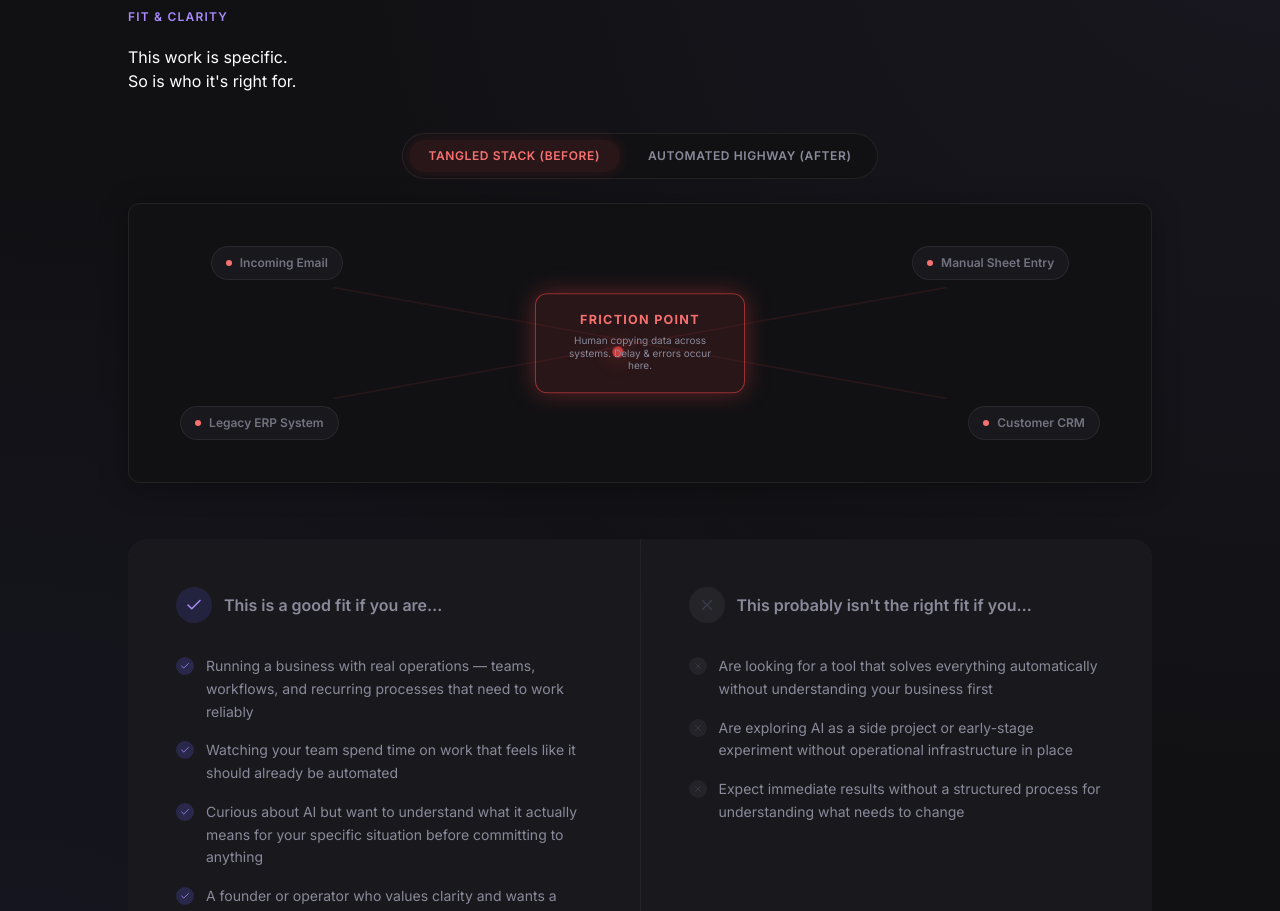
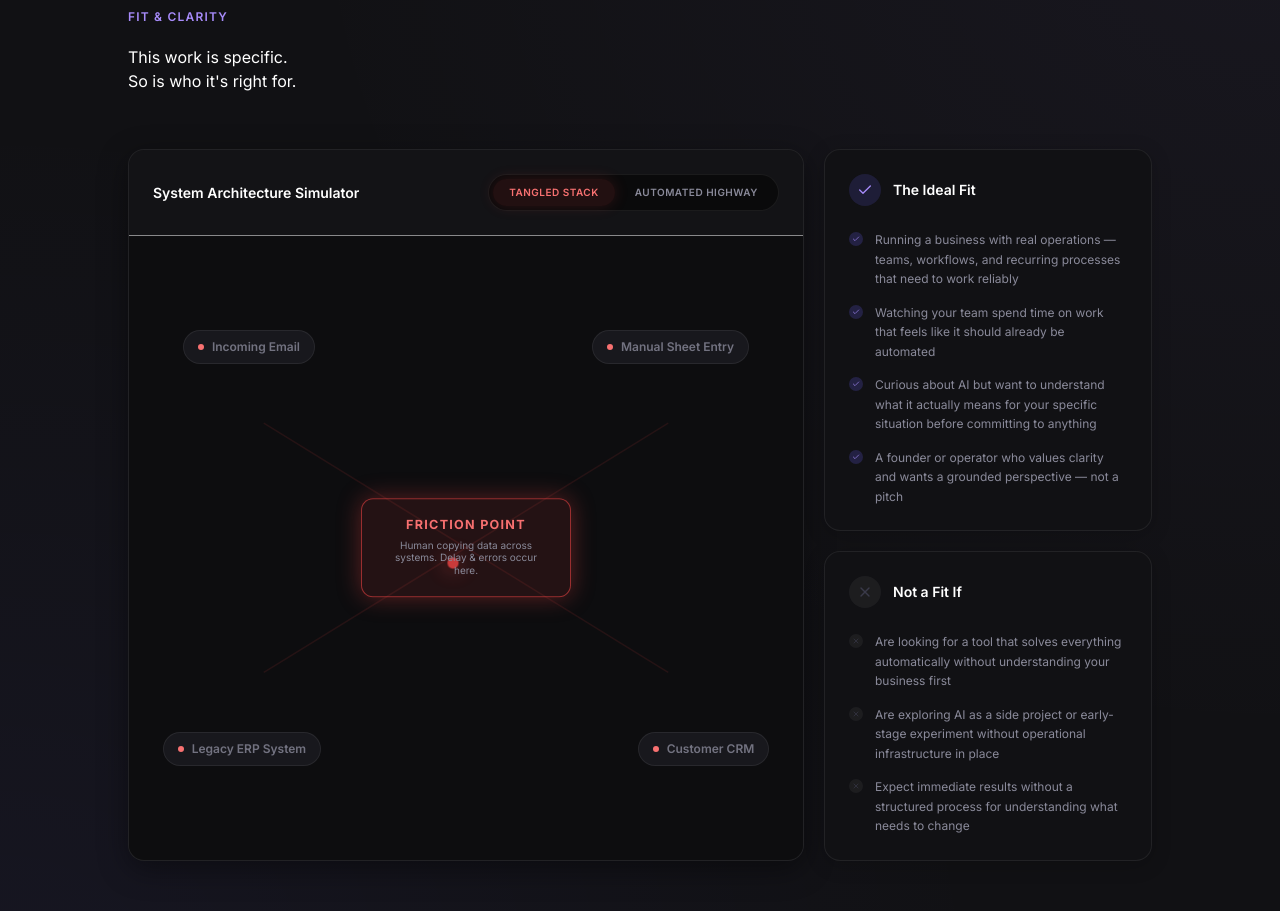
Before and after one commit to jordanjazzroberts26-spec/B2B-AI-AUTOMATION-LEADGEN-LANDING-PAGE, a React (Vite) app: page / in a window 1280 px wide. Shown: the part 1880-2791 px from the top of the page. Built offline with nearby package versions, Linux system fonts and the light colour scheme; no server answers.

Commit message:
scan/modified

```diff
--- a/src/App.tsx
+++ b/src/App.tsx
@@ -9,10 +9,12 @@ import { AuditOffer } from './components/AuditOffer';
 import { WhatHappensNext } from './components/WhatHappensNext';
 import { FinalCTA } from './components/FinalCTA';
 import { Footer } from './components/Footer';
+import { CursorGlow } from './components/CursorGlow';
 
 function App() {
   return (
-    <div className="min-h-screen bg-bg text-muted font-sans">
+    <div className="min-h-screen bg-bg bg-mesh-fluid text-muted font-sans relative">
+      <CursorGlow />
       <Navbar />
       <Hero />
       <Stats />
--- /dev/null
+++ b/src/components/CursorGlow.tsx
@@ -0,0 +1,42 @@
+import { useEffect, useState } from 'react';
+
+export function CursorGlow() {
+  const [position, setPosition] = useState({ x: 0, y: 0 });
+  const [isVisible, setIsVisible] = useState(false);
+
+  useEffect(() => {
+    const handleMouseMove = (e: MouseEvent) => {
+      setPosition({ x: e.clientX, y: e.clientY });
+      if (!isVisible) setIsVisible(true);
+    };
+
+    const handleMouseLeave = () => {
+      setIsVisible(false);
+    };
+
+    window.addEventListener('mousemove', handleMouseMove);
+    window.addEventListener('mouseleave', handleMouseLeave);
+
+    return () => {
+      window.removeEventListener('mousemove', handleMouseMove);
+      window.removeEventListener('mouseleave', handleMouseLeave);
+    };
+  }, [isVisible]);
+
+  if (typeof window === 'undefined') return null;
+
+  return (
+    <div
+      className="pointer-events-none fixed inset-0 z-50 transition-opacity duration-300"
+      style={{ opacity: isVisible ? 1 : 0 }}
+    >
+      <div
+        className="absolute w-[600px] h-[600px] rounded-full blur-[100px] transition-transform duration-75 ease-out"
+        style={{
+          background: 'radial-gradient(circle, rgba(108, 99, 255, 0.08) 0%, rgba(108, 99, 255, 0) 70%)',
+          transform: `translate(${position.x - 300}px, ${position.y - 300}px)`,
+        }}
+      />
+    </div>
+  );
+}
--- a/src/components/Hero.tsx
+++ b/src/components/Hero.tsx
@@ -1,9 +1,11 @@
 import { ArrowRight } from 'lucide-react';
 import { CanvasParticles } from './CanvasParticles';
 import { useScrollProgress } from '../hooks/useScrollProgress';
+import { useScrambleText } from '../hooks/useScrambleText';
 
 export function Hero() {
   const scrollY = useScrollProgress();
+  const { displayText: scrambledHeadline } = useScrambleText("systems that weren't built to scale.", 40, 1500);
 
   return (
     <section id="hero" className="pt-32 md:pt-48 pb-20 md:pb-36 relative overflow-hidden">
@@ -24,7 +26,7 @@ export function Hero() {
           <h1 className="text-white mb-6 animate-fade-up [animation-delay:0.12s]">
             Your business runs on<br />
             <em className="not-italic bg-gradient-to-br from-accent-2 to-accent bg-clip-text text-transparent">
-              systems that weren't built to scale.
+              {scrambledHeadline}
             </em>
           </h1>
           <p className="text-lg md:text-xl text-muted max-w-[580px] mb-11 leading-relaxed animate-fade-up [animation-delay:0.24s]">
--- a/src/components/WhoItsFor.tsx
+++ b/src/components/WhoItsFor.tsx
@@ -29,33 +29,39 @@ export function WhoItsFor() {
           This work is specific.<br />So is who it's right for.
         </h2>
 
-        {/* The "Before & After" Operational Simulator */}
-        <div className="reveal mt-10 mb-6 flex justify-center">
-          <div className="bg-surface border border-border p-1.5 rounded-full inline-flex gap-2 relative z-10">
+        {/* Bento Box Grid */}
+        <div className="grid grid-cols-1 md:grid-cols-3 auto-rows-auto gap-5 mt-14 max-w-[1040px] mx-auto">
+          {/* Main Interactive Tile (2x2) */}
+          <div className="reveal md:col-span-2 md:row-span-2 bg-surface border border-border rounded-2xl overflow-hidden flex flex-col shadow-[0_8px_30px_rgba(0,0,0,0.4)] group hover:border-accent-2/30 transition-colors">
+             {/* Simulator Header / Buttons */}
+             <div className="p-5 md:p-6 border-b border-border/50 flex flex-wrap items-center justify-between gap-4 bg-surface-2/30">
+               <h3 className="text-sm font-semibold text-white m-0">System Architecture Simulator</h3>
+               <div className="bg-bg border border-border p-1 rounded-full inline-flex gap-1 relative">
                  <button
                    onClick={() => setWorkflowMode('before')}
-              className={`px-5 py-2 rounded-full text-xs font-semibold uppercase tracking-wider transition-all duration-300 border-none cursor-pointer ${
+                   className={`px-4 py-1.5 rounded-full text-[10px] font-semibold uppercase tracking-wider transition-all duration-300 border-none cursor-pointer ${
                      workflowMode === 'before'
                        ? 'bg-red-500/10 text-red-400 border border-red-500/20 shadow-[0_0_15px_rgba(239,68,68,0.15)]'
                        : 'text-muted hover:text-white bg-transparent'
                    }`}
                  >
-              Tangled Stack (Before)
+                   Tangled Stack
                  </button>
                  <button
                    onClick={() => setWorkflowMode('after')}
-              className={`px-5 py-2 rounded-full text-xs font-semibold uppercase tracking-wider transition-all duration-300 border-none cursor-pointer ${
+                   className={`px-4 py-1.5 rounded-full text-[10px] font-semibold uppercase tracking-wider transition-all duration-300 border-none cursor-pointer ${
                      workflowMode === 'after'
                        ? 'bg-accent/15 text-accent-2 border border-accent/20 shadow-[0_0_15px_rgba(108,99,255,0.20)]'
                        : 'text-muted hover:text-white bg-transparent'
                    }`}
                  >
-              Automated Highway (After)
+                   Automated Highway
                  </button>
                </div>
              </div>
 
-        <div className="reveal relative bg-surface border border-border rounded-xl h-[280px] overflow-hidden mt-6 flex items-center justify-center p-6 mb-14 shadow-[0_4px_30px_rgba(0,0,0,0.3)]">
+             {/* Simulator Area */}
+             <div className="relative flex-1 min-h-[380px] bg-bg/50">
                {workflowMode === 'before' ? (
                  <div className="absolute inset-0 w-full h-full flex items-center justify-center">
                    {/* Lines representation */}
@@ -119,44 +125,47 @@ export function WhoItsFor() {
                      CRM & Slack
                    </div>
 
-              <div className="absolute bottom-4 left-1/2 -translate-x-1/2 text-[10px] text-accent-2 font-bold tracking-widest uppercase animate-pulse">
+                   <div className="absolute bottom-6 left-1/2 -translate-x-1/2 text-[10px] text-accent-2 font-bold tracking-widest uppercase animate-pulse">
                      Active & Unified Flow (100% automated)
                    </div>
                  </div>
                )}
              </div>
+          </div>
 
-        <div className="grid grid-cols-1 sm:grid-cols-2 gap-px bg-border rounded-lg overflow-hidden mt-8">
-          <div className="reveal delay-r2 bg-surface-2 p-8 md:p-12">
-            <div className="flex items-center gap-3 mb-8">
-              <div className="w-9 h-9 rounded-lg bg-accent/15 flex items-center justify-center flex-shrink-0">
-                <Check className="w-[18px] h-[18px] text-accent-2" />
+          {/* Secondary Tile: Good Fit */}
+          <div className="reveal delay-r2 md:col-span-1 bg-surface border border-border rounded-2xl p-6 flex flex-col group hover:border-accent-2/30 transition-colors shadow-[0_4px_20px_rgba(0,0,0,0.2)]">
+            <div className="flex items-center gap-3 mb-6">
+              <div className="w-8 h-8 rounded-lg bg-accent/15 flex items-center justify-center flex-shrink-0">
+                <Check className="w-4 h-4 text-accent-2" />
               </div>
-              <span className="text-base font-semibold text-muted">This is a good fit if you are…</span>
+              <span className="text-sm font-semibold text-white">The Ideal Fit</span>
             </div>
-            <ul className="flex flex-col gap-4">
+            <ul className="flex flex-col gap-3.5 flex-1 justify-center">
               {goodFit.map((item) => (
-                <li key={item} className="flex items-start gap-3 text-sm text-muted leading-relaxed">
-                  <span className="flex-shrink-0 mt-0.5 w-[18px] h-[18px] rounded-full bg-accent/20 text-accent-2 flex items-center justify-center">
-                    <Check className="w-2.5 h-2.5" />
+                <li key={item} className="flex items-start gap-3 text-[12px] text-muted leading-relaxed">
+                  <span className="flex-shrink-0 mt-0.5 w-[14px] h-[14px] rounded-full bg-accent/20 text-accent-2 flex items-center justify-center">
+                    <Check className="w-[8px] h-[8px]" />
                   </span>
                   {item}
                 </li>
               ))}
             </ul>
           </div>
-          <div className="reveal delay-r3 bg-surface-2 p-8 md:p-12">
-            <div className="flex items-center gap-3 mb-8">
-              <div className="w-9 h-9 rounded-lg bg-white/5 flex items-center justify-center flex-shrink-0">
-                <X className="w-[18px] h-[18px] text-faint" />
+
+          {/* Tertiary Tile: Bad Fit */}
+          <div className="reveal delay-r3 md:col-span-1 bg-surface border border-border rounded-2xl p-6 flex flex-col group hover:border-accent-2/30 transition-colors shadow-[0_4px_20px_rgba(0,0,0,0.2)]">
+            <div className="flex items-center gap-3 mb-6">
+              <div className="w-8 h-8 rounded-lg bg-white/5 flex items-center justify-center flex-shrink-0">
+                <X className="w-4 h-4 text-faint" />
               </div>
-              <span className="text-base font-semibold text-muted">This probably isn't the right fit if you…</span>
+              <span className="text-sm font-semibold text-white">Not a Fit If</span>
             </div>
-            <ul className="flex flex-col gap-4">
+            <ul className="flex flex-col gap-3.5 flex-1 justify-center">
               {badFit.map((item) => (
-                <li key={item} className="flex items-start gap-3 text-sm text-muted leading-relaxed">
-                  <span className="flex-shrink-0 mt-0.5 w-[18px] h-[18px] rounded-full bg-white/5 text-faint flex items-center justify-center">
-                    <X className="w-2.5 h-2.5" />
+                <li key={item} className="flex items-start gap-3 text-[12px] text-muted leading-relaxed">
+                  <span className="flex-shrink-0 mt-0.5 w-[14px] h-[14px] rounded-full bg-white/5 text-faint flex items-center justify-center">
+                    <X className="w-[8px] h-[8px]" />
                   </span>
                   {item}
                 </li>
--- a/src/index.css
+++ b/src/index.css
@@ -92,6 +92,18 @@ body::after {
   height: 1px;
   background: linear-gradient(90deg, #6c63ff, #3a3a4a, #3a3a4a, #6c63ff);
   z-index: 0;
+  transform: scaleX(0);
+  transform-origin: left;
+}
+
+@keyframes drawLine {
+  0% { transform: scaleX(0); }
+  100% { transform: scaleX(1); }
+}
+
+.visible .next-steps-line::before {
+  animation: drawLine 1.5s cubic-bezier(0.25, 1, 0.5, 1) forwards;
+  animation-delay: 0.5s;
 }
 
 @keyframes fadeUp {
@@ -286,3 +298,17 @@ body::after {
 .alert-pop-error {
   animation: alertPop 2s ease-in-out infinite;
 }
+
+@keyframes mesh-drift {
+  0% { background-position: 0% 50%; }
+  50% { background-position: 100% 50%; }
+  100% { background-position: 0% 50%; }
+}
+
+.bg-mesh-fluid {
+  background:
+    radial-gradient(at 0% 0%, rgba(108, 99, 255, 0.05) 0px, transparent 55%),
+    radial-gradient(at 100% 100%, rgba(167, 139, 250, 0.04) 0px, transparent 55%);
+  background-size: 200% 200%;
+  animation: mesh-drift 20s ease-in-out infinite;
+}
```
Also changed, not shown: src/components/AuditOffer.tsx (+38 -2 lines), src/components/WhatHappensNext.tsx (+18 -4 lines), src/hooks/useScrambleText.ts (added, +40 -0 lines). Lines whose indentation alone changed are shown as unchanged.
